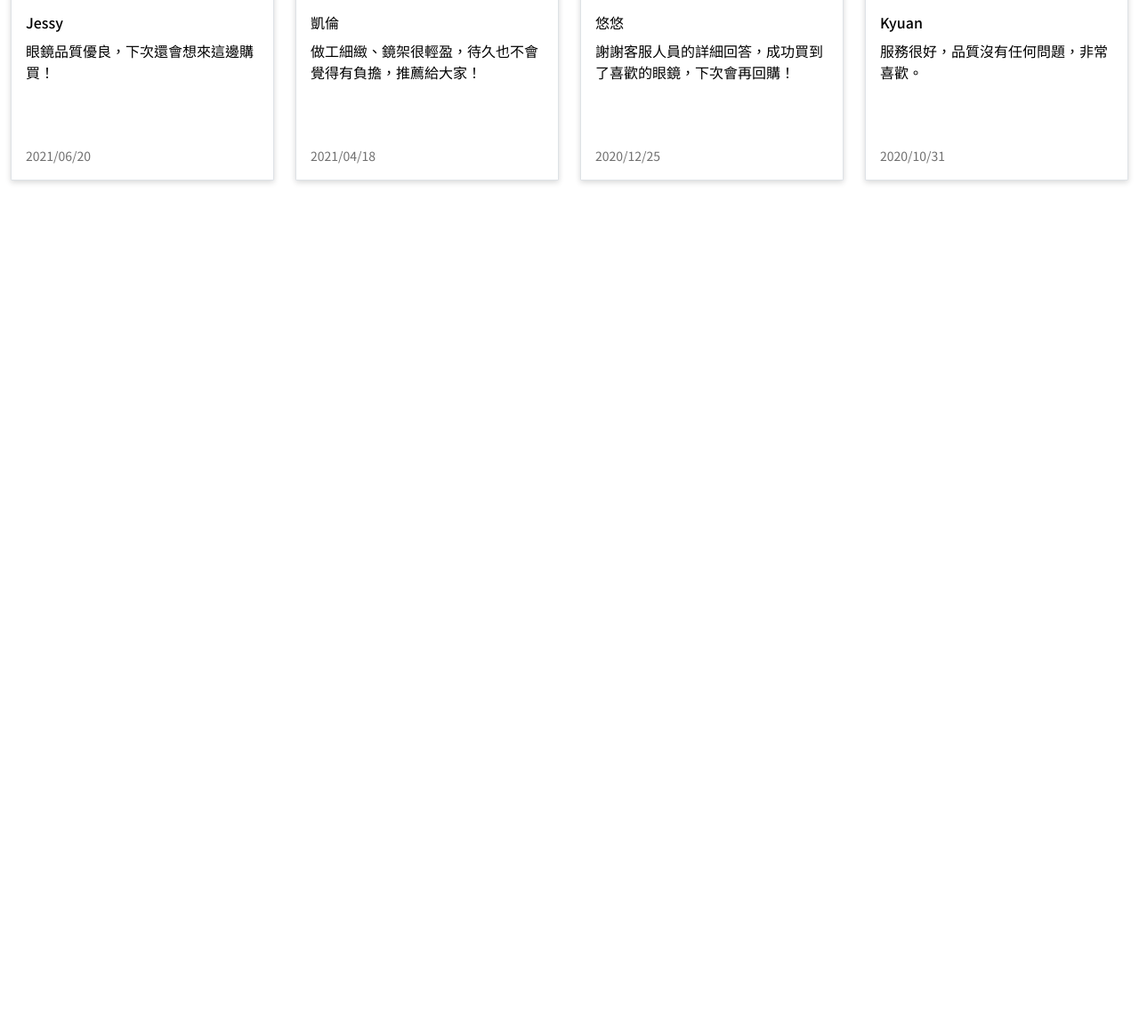
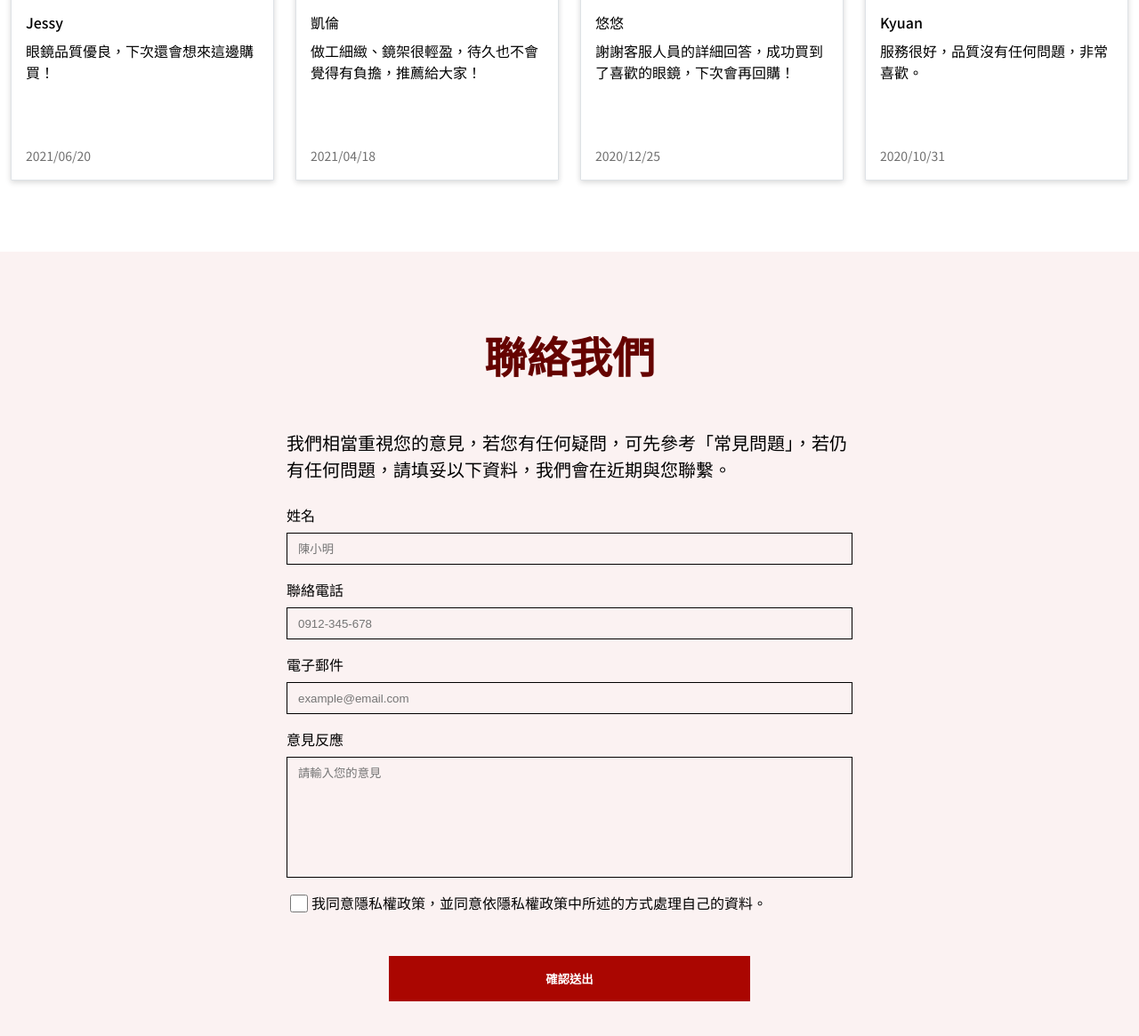
Before and after one commit to lynnliang34/Hexschool_2024-CSS-homework-w3-RWD-website, a plain HTML site: page index.html in a window 1280 px wide. Shown: the part 3224-4389 px from the top of the page at 89% size. Before the commit the page ends 3507 px from the top, so only its background shows below. Drawn offline with nearby package versions, Linux system fonts and the light colour scheme.

Commit message:
完成 聯絡我們

```diff
--- a/index.html
+++ b/index.html
@@ -613,5 +613,85 @@
         </div>
       </div>
     </div>
+
+    <!-- 聯絡我們 -->
+    <div class="contact-us bg-eggshellpink">
+      <div class="container text-center">
+        <!-- 標題 行動版以上 -->
+        <h2 class="d-sm-none fs-2 fw-bold text-secondary mb-12">聯絡我們</h2>
+        <!-- 標題 行動版 -->
+        <h2 class="d-none d-sm-block fs-4 fw-bold text-secondary mb-6">
+          聯絡我們
+        </h2>
+
+        <div class="d-flex justify-content-center text-left">
+          <div class="contact-form">
+            <!-- 說明文字 平板以上 -->
+            <p class="d-md-none fs-5 mb-6">
+              我們相當重視您的意見，若您有任何疑問，可先參考「常見問題」，若仍有任何問題，請填妥以下資料，我們會在近期與您聯繫。
+            </p>
+            <!-- 說明文字 平板 -->
+            <p class="d-none d-md-block mb-6">
+              我們相當重視您的意見，若您有任何疑問，可先參考「常見問題」，若仍有任何問題，請填妥以下資料，我們會在近期與您聯繫。
+            </p>
+
+            <form>
+              <label for="name" class="d-block mb-2">姓名</label>
+              <input
+                type="text"
+                id="name"
+                name="name"
+                class="input-style mb-4"
+                placeholder="陳小明"
+              />
+              <label for="tel" class="d-block mb-2">聯絡電話</label>
+              <input
+                type="text"
+                id="tel"
+                name="tel"
+                class="input-style mb-4"
+                placeholder="0912-345-678"
+              />
+              <label for="email" class="d-block mb-2">電子郵件</label>
+              <input
+                type="text"
+                id="email"
+                name="email"
+                class="input-style mb-4"
+                placeholder="example@email.com"
+              />
+              <label for="comment" class="d-block mb-2">意見反應</label>
+              <input
+                type="text"
+                id="comment"
+                name="comment"
+                class="input-style-comment mb-4"
+                placeholder="請輸入您的意見"
+              />
+              <div class="checkbox d-flex align-items-start">
+                <input
+                  type="checkbox"
+                  id="agree"
+                  name="agree"
+                  value="agree"
+                  class="mr-1"
+                  style="width: 20px; height: 20px"
+                />
+                <label for="agree" class="statement"
+                  >我同意隱私權政策，並同意依隱私權政策中所述的方式處理自己的資料。</label
+                >
+              </div>
+              <div class="d-flex justify-content-center">
+                <input
+                  type="submit"
+                  value="確認送出"
+                  class="d-block submit-style"
+                />
+              </div>
+            </form>
+          </div>
+        </div>
+      </div>
+    </div>
   </body>
 </html>
--- a/style.css
+++ b/style.css
@@ -176,6 +176,10 @@ img {
   display: none;
 }
 
+.d-block {
+  display: block;
+}
+
 @media screen and (max-width: 768px) {
   .d-md-none {
     display: none;
@@ -212,6 +216,9 @@ img {
 
 .justify-content-center {
   justify-content: center;
+}
+.align-items-start {
+  align-items: flex-start;
 }
 
 .align-items-center {
@@ -347,6 +354,10 @@ img {
 }
 
 /* 間距 margin*/
+.mr-1 {
+  margin-right: 4px;
+}
+
 .mr-16 {
   margin-right: 64px;
 }
@@ -519,3 +530,67 @@ img {
 .reco-card-text {
   height: 205px;
 }
+
+/* 聯絡我們 */
+.contact-us {
+  padding-top: 80px;
+  padding-bottom: 80px;
+}
+
+@media screen and (max-width: 576px) {
+  .contact-us {
+    padding-top: 40px;
+    padding-bottom: 40px;
+  }
+}
+
+.contact-form {
+  width: 636px;
+}
+
+@media screen and (max-width: 768px) {
+  .contact-form {
+    width: 576px;
+  }
+}
+
+.input-style {
+  width: 100%;
+  height: 36px;
+  background-color: #fbf2f2;
+  border: 1px solid black;
+  padding-left: 12px;
+}
+
+.input-style-comment {
+  width: 100%;
+  height: 136px;
+  background-color: #fbf2f2;
+  border: 1px solid black;
+  padding: 6px 0 106px 12px;
+}
+
+.submit-style {
+  font-weight: 700;
+  color: #ffffff;
+  background-color: #aa0601;
+  padding: 16px 176px;
+  border: 0px;
+}
+
+@media screen and (max-width: 768px) {
+  .submit-style {
+    padding: 16px 136px;
+  }
+}
+
+@media screen and (max-width: 576px) {
+  .statement {
+    width: 320px;
+    margin-bottom: 24px;
+  }
+}
+
+.statement {
+  margin-bottom: 48px;
+}
```
